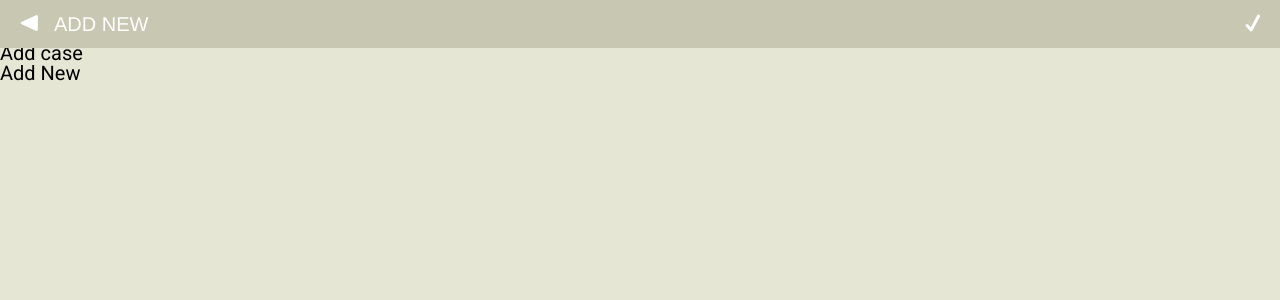
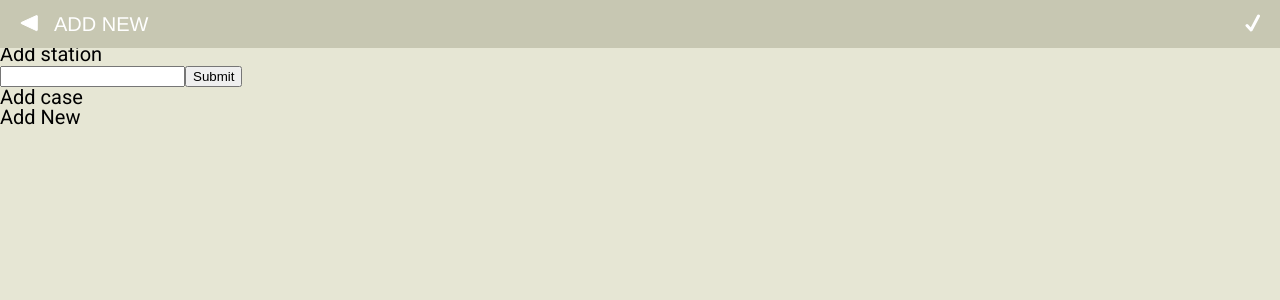
Before and after one commit to fac-14/OSCEBossKey, a React (Vite) app: page /1/add/station in a window 1280 px wide. Shown: the top 300 px of the page. Built offline with nearby package versions, Linux system fonts and the light colour scheme; a web font is replaced by a local one.

Commit message:
add dynamic link based on user input, Relates #17 & #89

```diff
--- a/src/assets/index.scss
+++ b/src/assets/index.scss
@@ -8,6 +8,7 @@
 @import "../components/Cases/style.scss";
 @import "../components/Navbar/navbar.scss";
 @import "../components/TopBar/style.scss";
+@import "../components/Pages/AddNew/style.scss";
 
 // pages
 @import "../components/Pages/Revision/style.scss";
--- a/src/components/App.js
+++ b/src/components/App.js
@@ -14,7 +14,7 @@ import Examinations from "./Pages/Examinations";
 import Extras from "./Pages/Extras";
 import Statistics from "./Pages/Statistics";
 import NewCase from "./Cases/NewCase";
-import AddTile from "./Pages/AddTile";
+import AddTile from "./Pages/AddNew/AddTile";
 
 // App is no longer a React component, but a function that returns a different page component, e.g. HistoryCaseRevision, depending on the route
 // we should probably add a 404 component to display when the user hits a route for which there is no component
--- a/src/components/Pages/AddBanner.js
+++ /dev/null
@@ -1,6 +0,0 @@
-import React from "react";
-
-import AddNewBanner from "../Cases/CasesPage";
-import TopBar from "../TopBar/TopBar";
-
-export default class AddBanner extends React.Component {}
--- /dev/null
+++ b/src/components/Pages/AddNew/AddBanner.js
@@ -0,0 +1,6 @@
+import React from "react";
+
+import AddNewBanner from "../../Cases/CasesPage";
+import TopBar from "../../TopBar/TopBar";
+
+export default class AddBanner extends React.Component {}
--- a/src/components/Pages/AddTile.js
+++ b/src/components/Pages/AddNew/AddTile.js
@@ -1,10 +1,10 @@
 import React from "react";
 import PropTypes from "prop-types";
 
-import AddNewBanner from "./AddNew/AddNewBanner";
-import InstructionText from "./AddNew/InstructionText";
-import NewTileInput from "./AddNew/NewTileInput";
-import TopBar from "../TopBar/TopBar";
+import AddNewBanner from "./AddNewBanner";
+import InstructionText from "./InstructionText";
+import NewTileInput from "./NewTileInput";
+import TopBar from "../../TopBar/TopBar";
 
 export default class AddTile extends React.Component {
   state = {
@@ -18,13 +18,9 @@ export default class AddTile extends React.Component {
     return false;
   }
 
-  userTypes(input) {
-    return () => {
-      this.setState(() => ({
-        station: input
-      }));
-    };
-  }
+  userTypes = input => {
+    this.setState({ station: input });
+  };
 
   // back
   // add new banner
@@ -38,9 +34,11 @@ export default class AddTile extends React.Component {
           stationName={"add new"}
           tickDisplayed={true}
         />
-        <NewTileInput exam={this.state.exam} userTypes={this.userTypes} />
-        <InstructionText text={"Add case"} />
-        <AddNewBanner station={this.state.station} />
+        <div id="add-new-wrapper">
+          <NewTileInput exam={this.state.exam} userTypes={this.userTypes} />
+          <InstructionText text={"Add case"} />
+          <AddNewBanner station={this.state.station} />
+        </div>
       </React.Fragment>
     );
   }
--- a/src/components/Pages/AddNew/NewTileTextInput.js
+++ b/src/components/Pages/AddNew/NewTileTextInput.js
@@ -12,12 +12,10 @@ export default class NewTileTextInput extends React.Component {
   // {`/api/${this.props.exam}`
   // }
 
-  handleChange(event) {
-    return () => {
-      this.props.userTypes(event.target.value);
-      this.setState({ value: event.target.value });
-    };
-  }
+  handleChange = event => {
+    this.props.userTypes(event.target.value);
+    this.setState({ value: event.target.value });
+  };
 
   render() {
     return (
--- /dev/null
+++ b/src/components/Pages/AddNew/style.scss
@@ -0,0 +1,3 @@
+#add-new-wrapper {
+  margin-top: 44px;
+}
```
